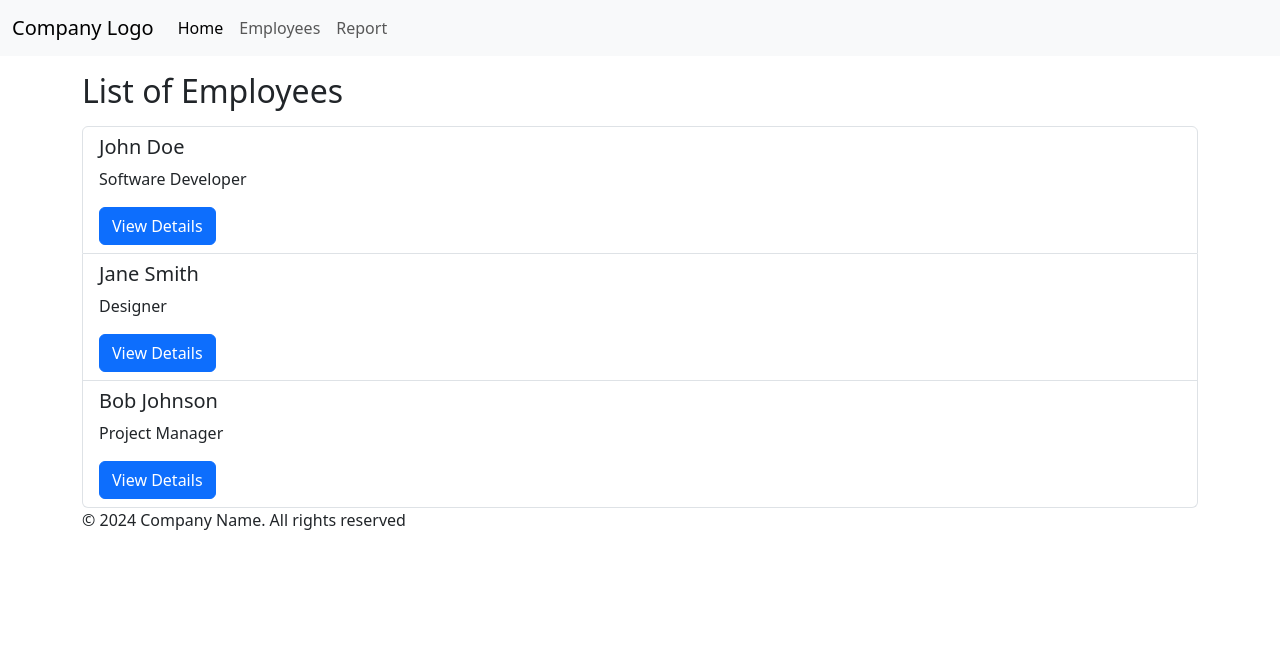
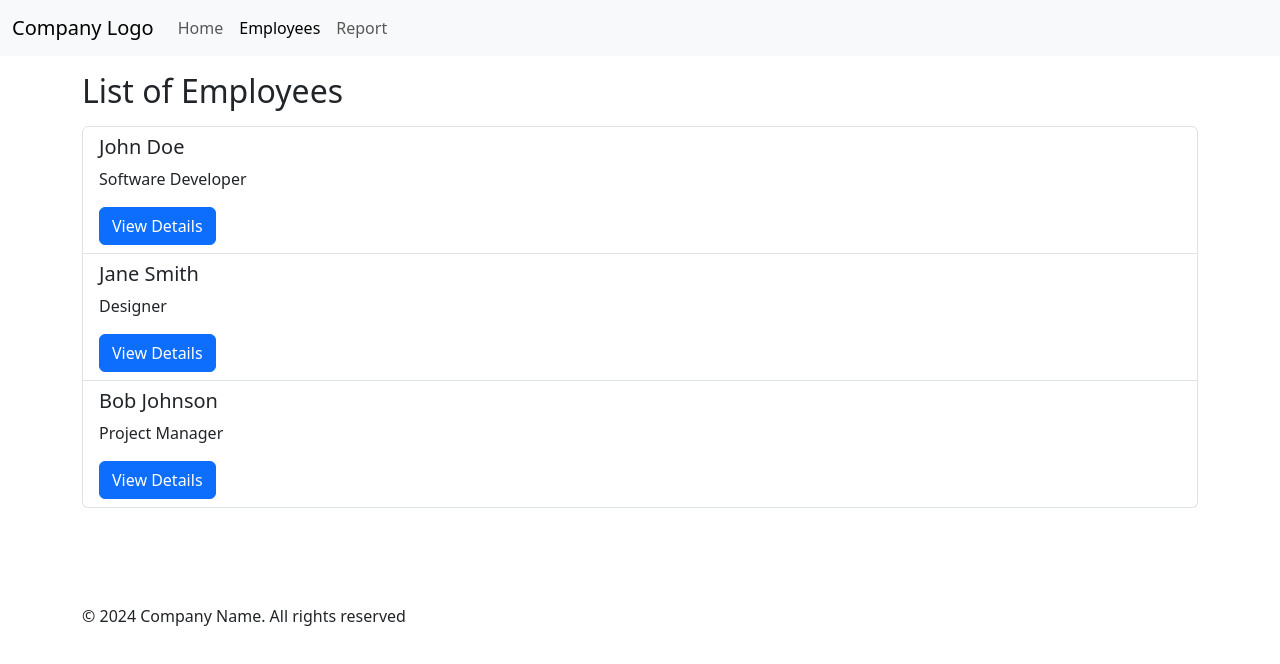
Before and after one commit to checodezz/IRHomework4, a React (Vite) app: page /employees in a window 1280 px wide. Shown: the top 664 px of the page. Built offline with nearby package versions, Linux system fonts and the light colour scheme.

Commit message:
added dynamic routing to header

```diff
--- a/src/components/Header.jsx
+++ b/src/components/Header.jsx
@@ -1,10 +1,12 @@
+import { NavLink } from "react-router-dom";
+
 const Header = () => {
   return (
     <nav className="navbar navbar-expand-lg bg-body-tertiary">
       <div className="container-fluid">
-        <a className="navbar-brand" href="#">
+        <NavLink className="navbar-brand" to="/">
           Company Logo
-        </a>
+        </NavLink>
         <button
           className="navbar-toggler"
           type="button"
@@ -19,19 +21,23 @@ const Header = () => {
         <div className="collapse navbar-collapse" id="navbarNav">
           <ul className="navbar-nav">
             <li className="nav-item">
-              <a className="nav-link active" aria-current="page" href="#">
+              <NavLink className="nav-link " aria-current="page" to="/">
                 Home
-              </a>
+              </NavLink>
             </li>
             <li className="nav-item">
-              <a className="nav-link" href="#">
+              <NavLink
+                className="nav-link "
+                aria-current="page"
+                to="/employees"
+              >
                 Employees
-              </a>
+              </NavLink>
             </li>
             <li className="nav-item">
-              <a className="nav-link" href="#">
+              <NavLink className="nav-link " aria-current="page" to="/report">
                 Report
-              </a>
+              </NavLink>
             </li>
           </ul>
         </div>
--- a/src/pages/EmployeeList.jsx
+++ b/src/pages/EmployeeList.jsx
@@ -41,6 +41,11 @@ const EmployeeList = () => {
           ))}
         </ul>
       </main>
+      <br />
+      <br />
+      <br />
+      <br />
+
       <Footer />
     </>
   );
```
